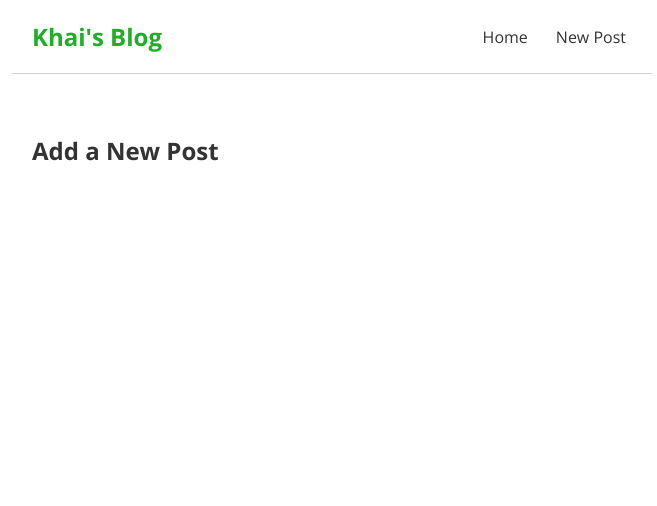
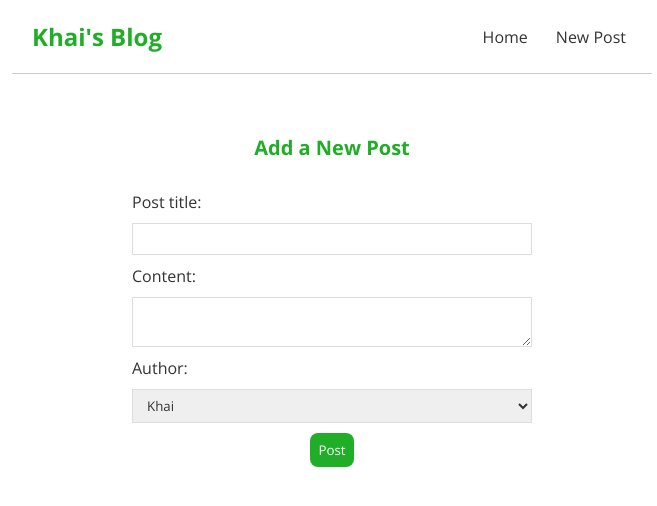
Before and after one commit to hk0310/react-blog, a React (Create React App) app: page /create in a window 1280 px wide. Shown: the top 506 px of the page, without its empty margins (308-965 px from the left). Built offline with nearby package versions, Linux system fonts and the light colour scheme.

Commit message:
Added functionality to post

```diff
--- a/src/Create.js
+++ b/src/Create.js
@@ -1,7 +1,57 @@
+import { useState } from "react";
+import { useHistory } from "react-router-dom/";
+
 export default function Create() {
+  const [title, setTitle] = useState("");
+  const [content, setContent] = useState("");
+  const [author, setAuthor] = useState("Khai");
+  const [isPending, setIsPending] = useState(false);
+  const history = useHistory();
+
+  function handleSubmit(e) {
+    e.preventDefault();
+    const post = { title, content, author };
+
+    setIsPending(true);
+
+    fetch("http://localhost:8000/posts", {
+      method: "POST",
+      headers: { "Content-Type": "application/json" },
+      body: JSON.stringify(post),
+    }).then(() => {
+      setIsPending(false);
+      history.push("/");
+    });
+  }
+
   return (
     <div className="create">
       <h2>Add a New Post</h2>
+      <form onSubmit={handleSubmit}>
+        <label>Post title: </label>
+        <input
+          type="text"
+          required
+          value={title}
+          onChange={(e) => setTitle(e.target.value)}
+        />
+
+        <label>Content: </label>
+        <textarea
+          value={content}
+          onChange={(e) => setContent(e.target.value)}
+          required
+        ></textarea>
+
+        <label>Author: </label>
+        <select value={author} onChange={(e) => setAuthor(e.target.value)}>
+          <option value="Khai">Khai</option>
+          <option value="Darrow">Darrow</option>
+        </select>
+
+        {!isPending && <button>Post</button>}
+        {isPending && <button disabled>Posting...</button>}
+      </form>
     </div>
   );
 }
--- a/src/PostDetails.js
+++ b/src/PostDetails.js
@@ -16,7 +16,7 @@ export default function BlogDetails() {
       {post && (
         <article>
           <h2>{post.title}</h2>
-          <p>Writtern by {post.author}</p>
+          <p>By {post.author}</p>
           <div>{post.body}</div>
         </article>
       )}
--- a/src/index.css
+++ b/src/index.css
@@ -66,3 +66,36 @@
   border-radius: 8px;
   cursor: pointer;
 }
+
+.create {
+  max-width: 400px;
+  margin: 0 auto;
+  text-align: center;
+}
+.create label {
+  text-align: left;
+  display: block;
+}
+.create h2 {
+  font-size: 20px;
+  color: #20ad27;
+  margin-bottom: 30px;
+}
+.create input,
+.create textarea,
+.create select {
+  width: 100%;
+  padding: 6px 10px;
+  margin: 10px 0;
+  border: 1px solid #ddd;
+  box-sizing: border-box;
+  display: block;
+}
+.create button {
+  background: #20ad27;
+  color: #fff;
+  border: 0;
+  padding: 8px;
+  border-radius: 8px;
+  cursor: pointer;
+}
```
Also changed, not shown: data/data.json (+14 -2 lines).
